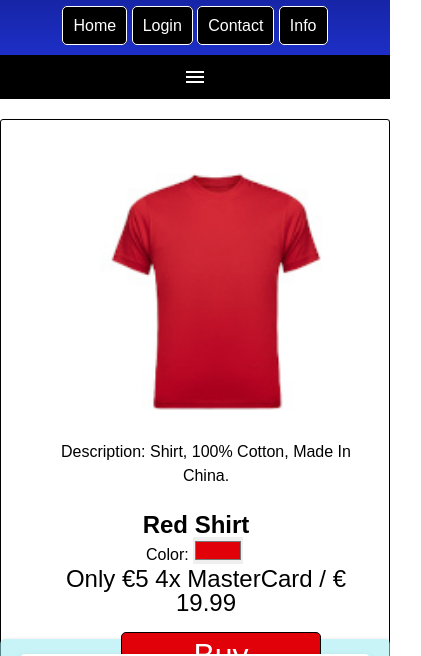
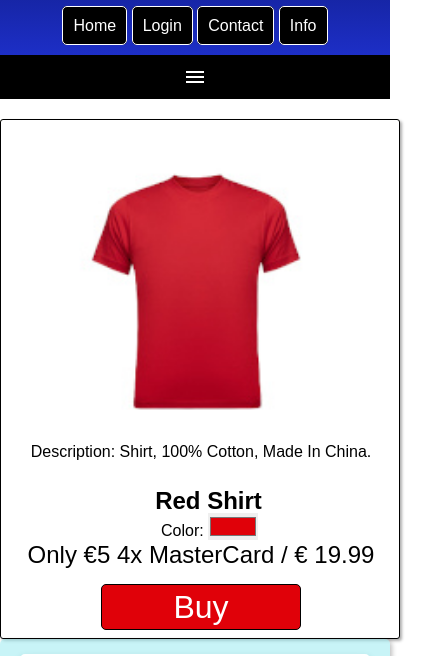
Before and after one commit to PITERDASILVA/projeto-store, a plain HTML site: page paginas/buy.html in a window 390 px wide. Shown: the part 138-794 px from the top of the page, 421 px wide, since content can reach past the window. Drawn offline with nearby package versions, Linux system fonts and the light colour scheme.

Commit message:
btn update

```diff
--- a/estilo/buy.css
+++ b/estilo/buy.css
@@ -74,22 +74,40 @@ article{
     transform: scale(1.1);
 }
 @media screen and (max-width: 768px) {
+    article{
+        width: 400px;
+        background-color: yellow;
+    }
+    .max-container{
+        width: 400px;
+       height: 520px;
+       margin: auto;
+    }
     .max-container .max-box-container{
-        display: inline-block;
+        display: block;
         line-height: 1.5em;
+        width: 400px;
+
+        margin-right: 15px;
     }
     .max-container .max-box-container h3{
         text-align: center;
+        margin-right: 25px;
     }
     .max-container .max-box-container p{
         margin-bottom: 10px;
+        margin-right: 40px;
         text-align: center;
-        margin-left: 20px;
+
     }
     .max-container .max-box-container .max-content .cor{
-      margin-left: 125px;
+       margin-left: 140px;
     }
     .max-container .max-box-container .max-box .max-img img{
-        margin-left: 40px
+       margin-left: 20px;
     }
+    .max-container .max-box-container .max-btn{
+        margin-left: 80px;
+    }
+
 }
```
